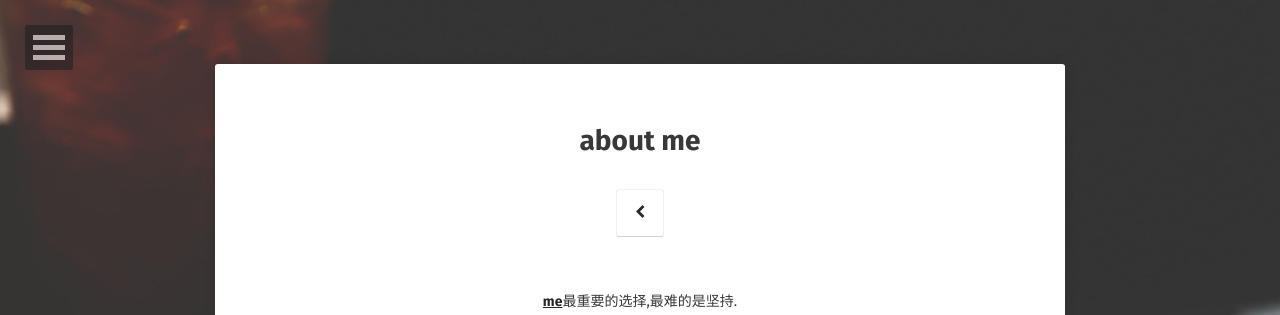
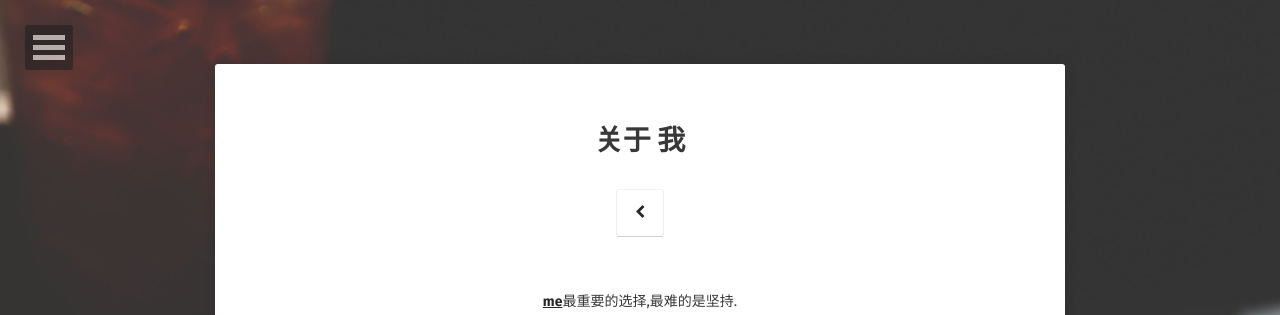
Before and after one commit to 20100507/20100507.github.io, a Jekyll site: the page built from about/index.md, in a window 1280 px wide. Shown: the top 315 px of the page. Built offline with Jekyll 4.4.1, drawn with Linux system fonts in a browser that asks for light colours; some web fonts are replaced.

Commit message:
Update index.md

```diff
--- a/about/index.md
+++ b/about/index.md
@@ -1,6 +1,6 @@
 ---
 layout: page
-title: about me
+title: 关于 我
 tags: [about, Jekyll, theme, moon]
 date: 2016-03-21
 comments: false
```
